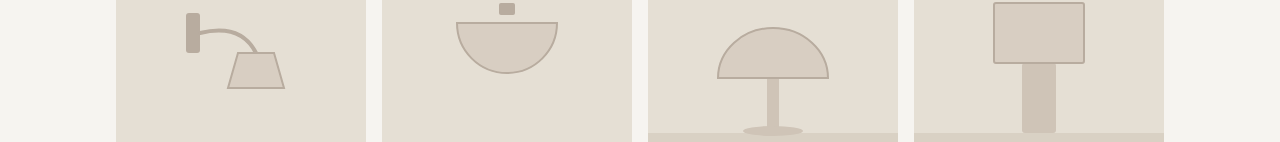
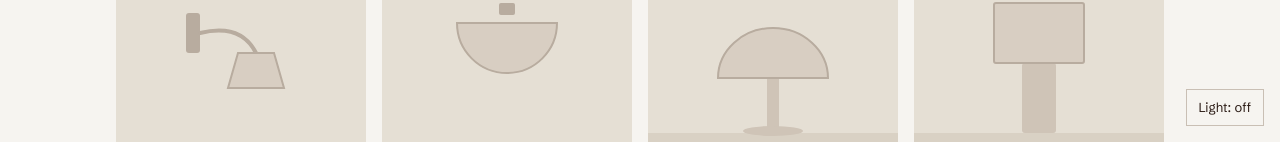
Before and after one commit to iJoyRide/sooner_studios, a Next.js app: page /lighting in a window 1280 px wide. Shown: the part 658-800 px from the top of the page. Built offline with nearby package versions, Linux system fonts and the light colour scheme.

Commit message:
PER-9: light context with toggle, localStorage and test button

```diff
--- a/app/layout.tsx
+++ b/app/layout.tsx
@@ -1,3 +1,5 @@
+import { LightProvider } from "@/lib/light-context";
+import LightTestButton from "@/components/LightTestButton";
 import Header from "@/components/Header";
 import type { Metadata } from "next";
 import { Schibsted_Grotesk } from "next/font/google";
@@ -32,9 +34,13 @@ export default function RootLayout({ children }: LayoutProps<"/">) {
         <script dangerouslySetInnerHTML={{ __html: lightScript }} />
       </head>
       <body className="min-h-full flex flex-col" suppressHydrationWarning>
-        <Header />
-        {children}
+        <LightProvider>
+          <Header />
+          {children}
+          <LightTestButton />
+        </LightProvider>
       </body>
+
     </html>
   );
 }
--- a/app/page.tsx
+++ b/app/page.tsx
@@ -1,4 +1,6 @@
 import { redirect } from "next/navigation";
+
+export const instant = false;
 
 export default function Home() {
   redirect("/lighting");
--- /dev/null
+++ b/components/LightTestButton.tsx
@@ -0,0 +1,16 @@
+"use client";
+
+import { useLight } from "@/lib/light-context";
+
+export default function LightTestButton() {
+    const { lit, toggle } = useLight();
+
+    return (
+        <button
+            onClick={toggle}
+            className="fixed right-4 bottom-4 border border-rule bg-bg px-3 py-2"
+        >
+            Light: {lit ? "on" : "off"}
+        </button>
+    );
+}
--- /dev/null
+++ b/lib/light-context.tsx
@@ -0,0 +1,54 @@
+"use client";
+
+import { createContext, useContext, useSyncExternalStore, type ReactNode } from "react";
+
+function getSnapshot() {
+    return document.documentElement.dataset.light === "on";
+}
+
+
+function getServerSnapshot() {
+    return false;
+}
+
+
+function subscribe(onChange: () => void) {
+    const observer = new MutationObserver(onChange);
+    observer.observe(document.documentElement, {
+        attributes: true,
+        attributeFilter: ["data-light"],
+    });
+    return () => observer.disconnect();
+}
+
+type LightContextValue = {
+    lit: boolean;
+    toggle: () => void;
+};
+
+const LightContext = createContext<LightContextValue | null>(null);
+
+export function LightProvider({ children }: { children: ReactNode }) {
+    const lit = useSyncExternalStore(subscribe, getSnapshot, getServerSnapshot);
+
+    function toggle() {
+        const next = lit ? "off" : "on";
+        document.documentElement.dataset.light = next;
+        try {
+            localStorage.setItem("sooner-light", next);
+        } catch {
+            // Storage blocked (e.g. private mode): the light still switches for this visit
+
+        }
+    }
+    return <LightContext value={{ lit, toggle }}>{children}</LightContext>;
+
+}
+
+export function useLight() {
+    const context = useContext(LightContext);
+    if (!context) {
+        throw new Error("useLight must be used inside <LightProvider>");
+    }
+    return context;
+}
```
